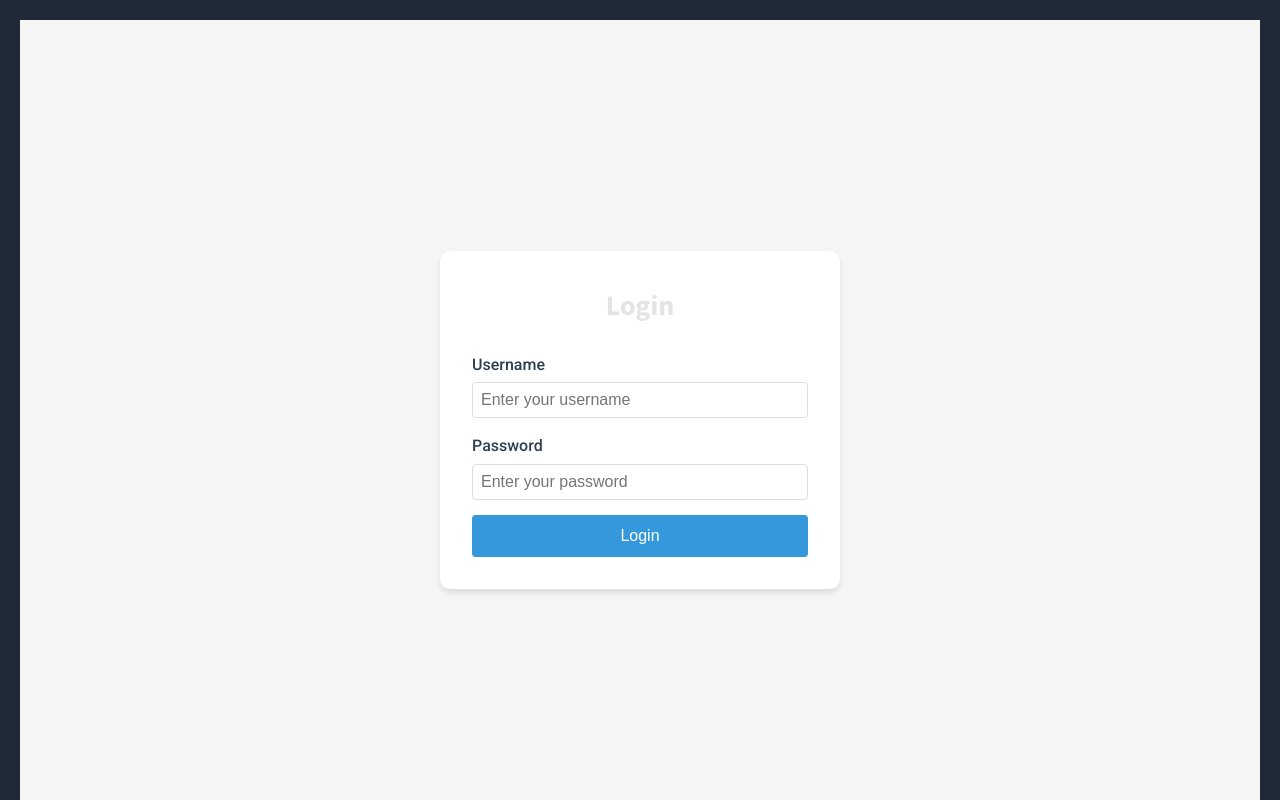
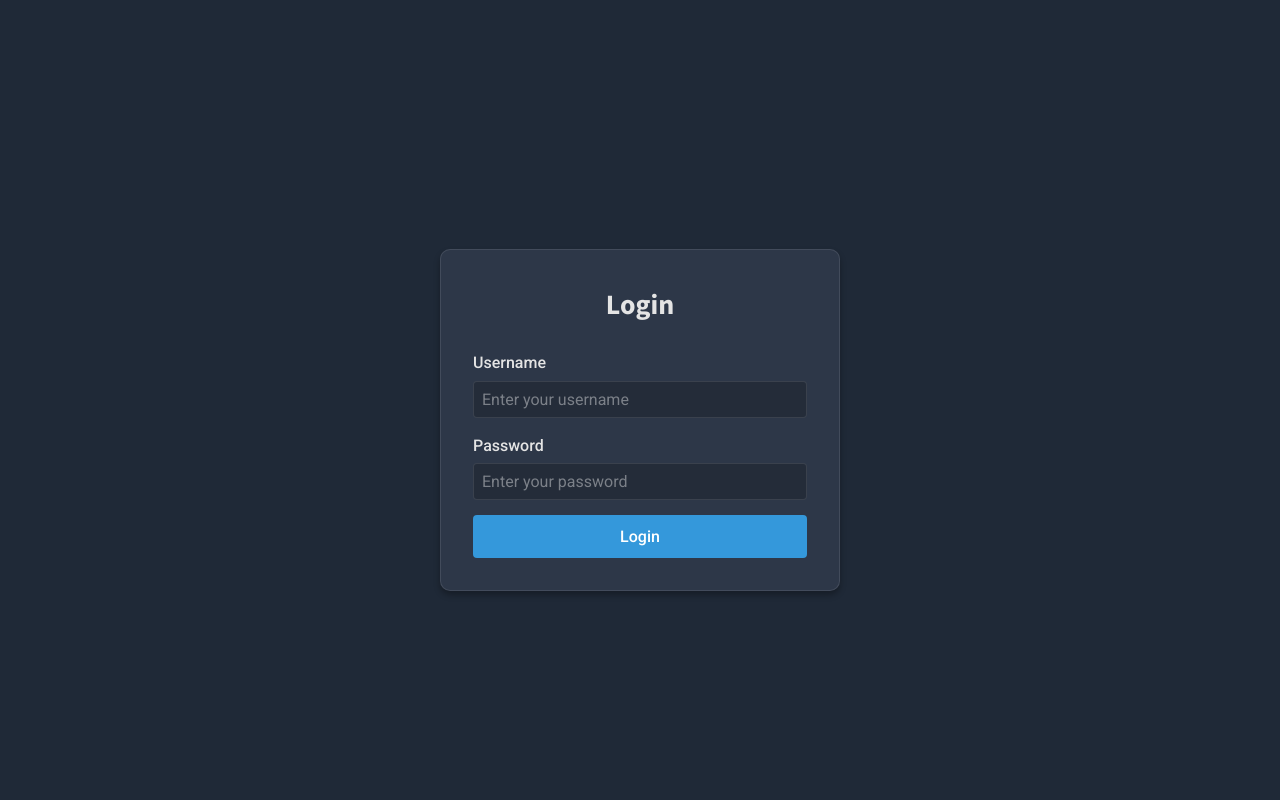
Before and after one commit to JoshMendiola/MoJoRepair, a React app: page /login in a window 1280 px wide. Shown: the top 800 px of the page. Built offline with nearby package versions, Linux system fonts and the light colour scheme.

Commit message:
More Visual Improvements

```diff
--- a/src/css/Login.css
+++ b/src/css/Login.css
@@ -3,24 +3,26 @@
   align-items: center;
   justify-content: center;
   min-height: 100vh;
-  background-color: #f5f5f5;
+  background-color: var(--background-color); /* Using theme variable */
   padding: 20px;
 }
 
 .form-container {
-  background: white;
+  background: var(--surface-color); /* Using darker surface color for form */
   width: 100%;
   max-width: 400px;
   padding: 2rem;
   border-radius: 10px;
-  box-shadow: 0 4px 6px rgba(0, 0, 0, 0.1);
+  box-shadow: 0 4px 6px rgba(0, 0, 0, 0.3);
+  border: 1px solid rgba(255, 255, 255, 0.1);
 }
 
 h2 {
   text-align: center;
-  color: #2c3e50;
+  color: var(--primary-color);
   margin-bottom: 1.5rem;
   font-size: 1.75rem;
+  font-family: var(--header-font);
 }
 
 .form-group {
@@ -30,50 +32,61 @@ h2 {
 .form-group label {
   display: block;
   margin-bottom: 0.5rem;
-  color: #4a5568;
+  color: var(--primary-color);
   font-weight: 500;
+  font-family: var(--body-font);
 }
 
 .form-group input {
   width: 100%;
   padding: 0.75rem;
-  border: 1px solid #e2e8f0;
+  border: 1px solid rgba(255, 255, 255, 0.1);
   border-radius: 6px;
   font-size: 1rem;
   transition: border-color 0.2s ease;
+  background-color: rgba(0, 0, 0, 0.2);
+  color: var(--primary-color);
+  font-family: var(--body-font);
 }
 
 .form-group input:focus {
   outline: none;
-  border-color: #4299e1;
-  box-shadow: 0 0 0 3px rgba(66, 153, 225, 0.1);
+  border-color: var(--secondary-color);
+  box-shadow: 0 0 0 3px rgba(136, 192, 208, 0.1);
+}
+
+.form-group input::placeholder {
+  color: rgba(255, 255, 255, 0.4);
 }
 
 .error-message {
-  color: #dc3545;
+  color: var(--accent-color);
   margin: 0.75rem 0;
   text-align: center;
   font-size: 0.875rem;
+  font-family: var(--body-font);
 }
 
 .btn-login {
   width: 100%;
   padding: 0.75rem;
-  background-color: #4299e1;
-  color: white;
+  background-color: var(--secondary-color);
+  color: var(--background-color);
   border: none;
   border-radius: 6px;
   font-size: 1rem;
   font-weight: 500;
   cursor: pointer;
-  transition: background-color 0.2s ease;
+  transition: all 0.2s ease;
+  font-family: var(--body-font);
 }
 
 .btn-login:hover {
-  background-color: #3182ce;
+  opacity: 0.9;
+  transform: translateY(-1px);
 }
 
 .btn-login:focus {
   outline: none;
-  box-shadow: 0 0 0 3px rgba(66, 153, 225, 0.5);
+  box-shadow: 0 0 0 3px rgba(136, 192, 208, 0.3);
 }
--- a/src/css/SQLDemo.css
+++ b/src/css/SQLDemo.css
@@ -6,14 +6,17 @@
 }
 
 .demo-home h1 {
-    color: #2c3e50;
+  color: var(--primary-color);
   margin-bottom: 20px;
+  font-family: var(--header-font);
 }
 
 .demo-home p {
-    color: #666;
+  color: var(--primary-color);
   margin-bottom: 30px;
   font-size: 1.1rem;
+  font-family: var(--body-font);
+  opacity: 0.9;
 }
 
 .demo-home nav {
@@ -26,21 +29,23 @@
 .demo-home nav a {
   display: inline-block;
   padding: 10px 20px;
-    background-color: #3498db;
-    color: white;
+  background-color: var(--secondary-color);
+  color: var(--background-color);
   text-decoration: none;
   border-radius: 4px;
-    transition: background-color 0.3s;
+  transition: all 0.3s;
+  font-family: var(--body-font);
 }
 
 .demo-home nav a:hover {
-    background-color: #2980b9;
+  opacity: 0.9;
+  transform: translateY(-2px);
 }
 
 /* Service section styles */
 .services-section {
   padding: 40px 20px;
-    background-color: #f8f9fa;
+  background-color: var(--surface-color);
 }
 
 .services-grid {
@@ -52,11 +57,12 @@
 }
 
 .service-card {
-    background: white;
+  background: var(--background-color);
   border-radius: 8px;
   padding: 20px;
-    box-shadow: 0 2px 4px rgba(0,0,0,0.1);
+  box-shadow: 0 4px 6px rgba(0, 0, 0, 0.2);
   transition: transform 0.3s ease;
+  border: 1px solid rgba(255, 255, 255, 0.1);
 }
 
 .service-card:hover {
@@ -64,11 +70,14 @@
 }
 
 .service-card h3 {
-    color: #2c3e50;
+  color: var(--primary-color);
   margin-bottom: 10px;
+  font-family: var(--header-font);
 }
 
 .service-card p {
-    color: #666;
+  color: var(--primary-color);
   margin-bottom: 15px;
+  opacity: 0.9;
+  font-family: var(--body-font);
 }
--- a/src/css/SecureDashboard.css
+++ b/src/css/SecureDashboard.css
@@ -9,6 +9,8 @@
   justify-content: space-between;
   align-items: center;
   margin-bottom: 30px;
+  color: var(--primary-color);
+  font-family: var(--header-font);
 }
 
 .demo-grid {
@@ -19,21 +21,29 @@
 
 .demo-card {
   padding: 20px;
-    border: 1px solid #ddd;
+  background-color: var(--surface-color);
+  border: 1px solid rgba(255, 255, 255, 0.1);
   border-radius: 8px;
-    box-shadow: 0 2px 4px rgba(0,0,0,0.1);
+  box-shadow: 0 4px 6px rgba(0, 0, 0, 0.2);
 }
 
 .demo-link {
   display: inline-block;
   padding: 8px 16px;
-    background-color: #007bff;
-    color: white;
+  background-color: var(--secondary-color);
+  color: var(--background-color);
   text-decoration: none;
   border-radius: 4px;
+  transition: all 0.2s ease;
+  font-family: var(--body-font);
 }
 
-  /* styles/EmployeeDashboard.css */
+.demo-link:hover {
+  opacity: 0.9;
+  transform: translateY(-1px);
+}
+
+/* Employee Dashboard */
 .employee-dashboard {
   padding: 20px;
 }
@@ -42,17 +52,20 @@
   width: 100%;
   border-collapse: collapse;
   margin-top: 20px;
+  font-family: var(--body-font);
 }
 
 .employee-table th,
 .employee-table td {
-    border: 1px solid #ddd;
+  border: 1px solid rgba(255, 255, 255, 0.1);
   padding: 12px;
   text-align: left;
+  color: var(--primary-color);
 }
 
 .employee-table th {
-    background-color: #f5f5f5;
+  background-color: var(--surface-color);
+  font-weight: 600;
 }
 
 .truncate {
@@ -64,53 +77,23 @@
 
 .show-more {
   cursor: pointer;
-    color: #007bff;
+  color: var(--secondary-color);
   border: none;
   background: none;
   padding: 0;
   margin-left: 8px;
   text-decoration: underline;
+  font-family: var(--body-font);
 }
 
-  /* styles/Login.css */
-  .login-container {
-    max-width: 400px;
-    margin: 40px auto;
-    padding: 20px;
-    border: 1px solid #ddd;
-    border-radius: 8px;
-    box-shadow: 0 2px 4px rgba(0,0,0,0.1);
-  }
-
-  .form-group {
-    margin-bottom: 15px;
-  }
-
-  .form-group label {
-    display: block;
-    margin-bottom: 5px;
-  }
-
-  .form-group input {
-    width: 100%;
-    padding: 8px;
-    border: 1px solid #ddd;
-    border-radius: 4px;
-  }
-
-  .error {
-    color: #dc3545;
-    margin-top: 10px;
-  }
-
-  /* styles/Modal.css */
+/* Modal */
 .modal {
   position: fixed;
   top: 0;
   left: 0;
   right: 0;
   bottom: 0;
-    background-color: rgba(0, 0, 0, 0.5);
+  background-color: rgba(0, 0, 0, 0.7);
   display: flex;
   align-items: center;
   justify-content: center;
@@ -118,12 +101,16 @@
 }
 
 .modal-content {
-    background-color: white;
+  background-color: var(--surface-color);
+  color: var(--primary-color);
   padding: 20px;
   border-radius: 8px;
   max-width: 500px;
   width: 90%;
   position: relative;
+  border: 1px solid rgba(255, 255, 255, 0.1);
+  box-shadow: 0 4px 6px rgba(0, 0, 0, 0.3);
+  font-family: var(--body-font);
 }
 
 .close {
@@ -132,5 +119,11 @@
   top: 10px;
   font-size: 24px;
   cursor: pointer;
-    color: #666;
+  color: var(--primary-color);
+  opacity: 0.7;
+  transition: opacity 0.2s;
 }
+
+.close:hover {
+  opacity: 1;
+}
--- a/src/css/VulnerableMessageBoard.css
+++ b/src/css/VulnerableMessageBoard.css
@@ -2,6 +2,8 @@
   max-width: 800px;
   margin: 0 auto;
   padding: 20px;
+  color: var(--primary-color);
+  font-family: var(--body-font);
 }
 
 .form-group {
@@ -11,14 +13,28 @@
 .form-group label {
   display: block;
   margin-bottom: 5px;
+  color: var(--primary-color);
+  font-family: var(--body-font);
+  font-weight: 500;
 }
 
 .form-group input,
 .form-group textarea {
   width: 100%;
   padding: 8px;
-  border: 1px solid #ddd;
+  background-color: rgba(0, 0, 0, 0.2);
+  border: 1px solid rgba(255, 255, 255, 0.1);
   border-radius: 4px;
+  color: var(--primary-color);
+  font-family: var(--body-font);
+  transition: border-color 0.2s ease;
+}
+
+.form-group input:focus,
+.form-group textarea:focus {
+  outline: none;
+  border-color: var(--secondary-color);
+  box-shadow: 0 0 0 3px rgba(136, 192, 208, 0.1);
 }
 
 .form-group textarea {
@@ -26,22 +42,38 @@
   resize: vertical;
 }
 
+.form-group input::placeholder,
+.form-group textarea::placeholder {
+  color: rgba(255, 255, 255, 0.4);
+}
+
 .error {
-  color: red;
+  color: var(--accent-color);
   margin: 10px 0;
+  font-family: var(--body-font);
+  font-size: 0.9em;
 }
 
 button {
-  background-color: #007bff;
-  color: white;
+  background-color: var(--secondary-color);
+  color: var(--background-color);
   padding: 10px 15px;
   border: none;
   border-radius: 4px;
   cursor: pointer;
+  font-family: var(--body-font);
+  font-weight: 500;
+  transition: all 0.2s ease;
 }
 
 button:hover {
-  background-color: #0056b3;
+  opacity: 0.9;
+  transform: translateY(-1px);
+}
+
+button:focus {
+  outline: none;
+  box-shadow: 0 0 0 3px rgba(136, 192, 208, 0.3);
 }
 
 .messages-section {
@@ -49,14 +81,17 @@ button:hover {
 }
 
 .message-card {
-  border: 1px solid #ddd;
+  background-color: var(--surface-color);
+  border: 1px solid rgba(255, 255, 255, 0.1);
   padding: 15px;
   margin-bottom: 15px;
   border-radius: 4px;
+  box-shadow: 0 2px 4px rgba(0, 0, 0, 0.2);
 }
 
 .message-meta {
   font-size: 0.9em;
-  color: #666;
+  color: rgba(255, 255, 255, 0.6);
   margin-top: 5px;
+  font-family: var(--body-font);
 }
```
Lines whose indentation alone changed are shown as unchanged.
